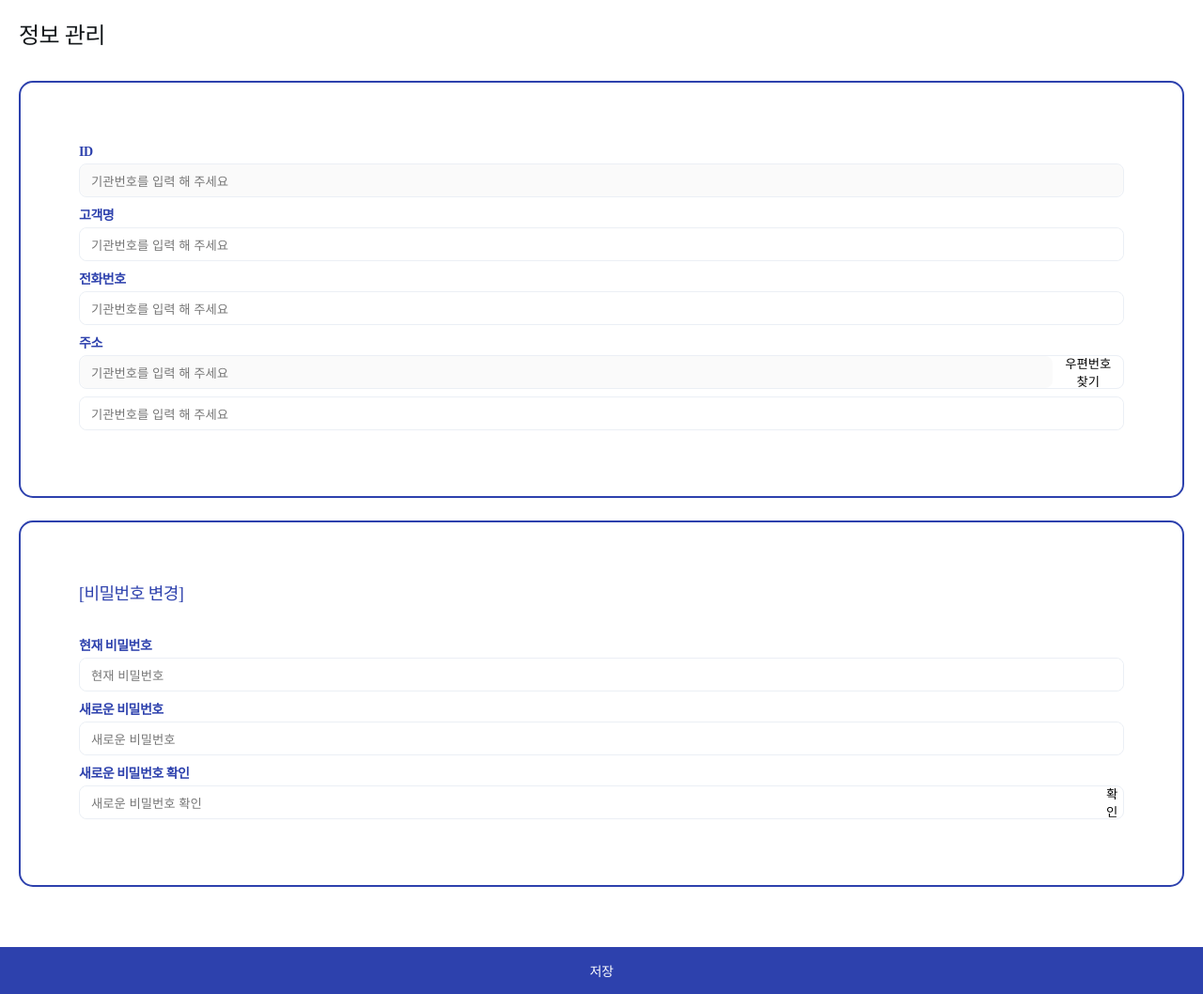
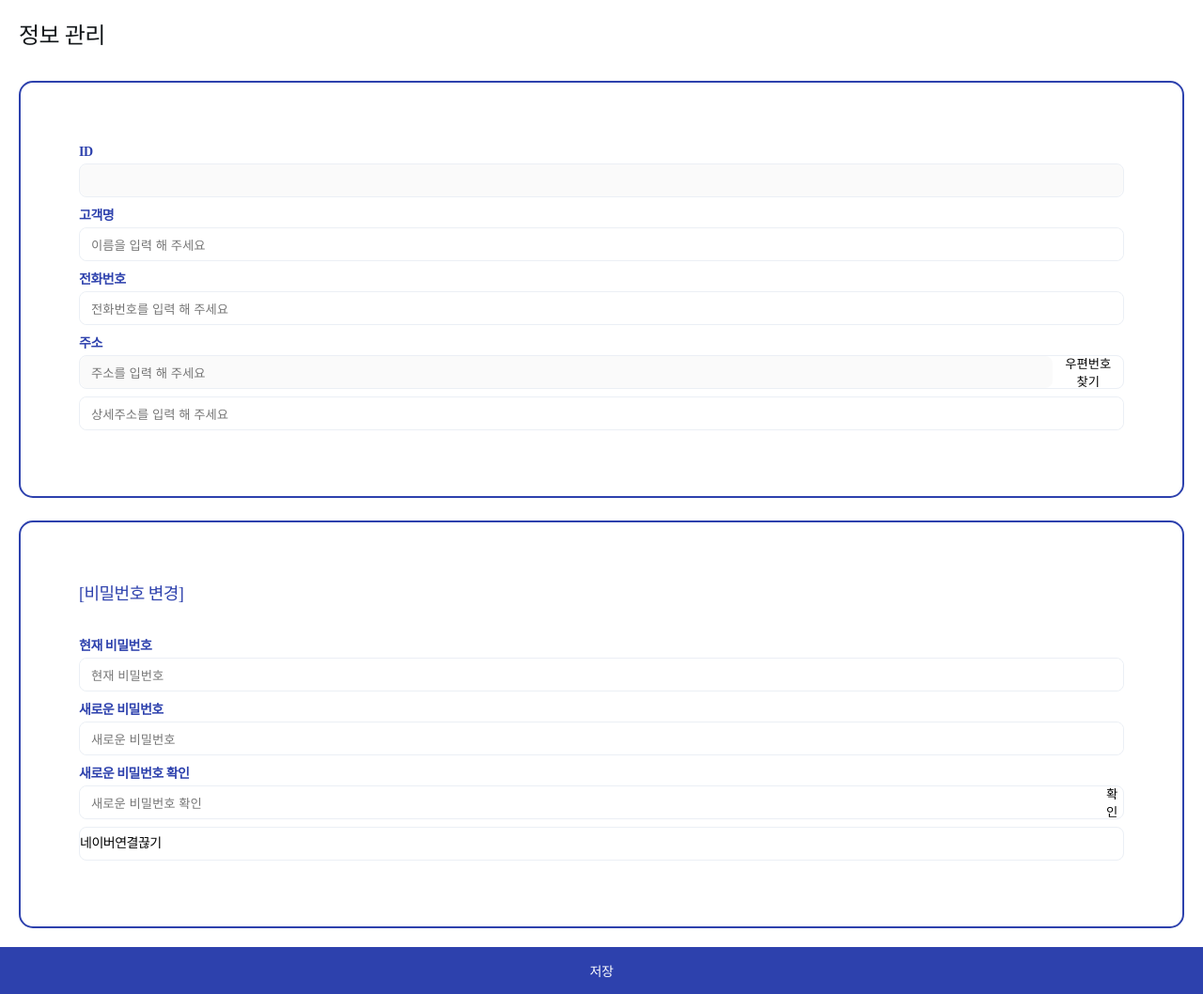
Before and after one commit to dubhe-fintime/finTime_client, a Flask app: page /mypage in a window 1280 px wide. Shown: the part 60-1118 px from the top of the page at 94% size. Run offline with Flask 3, Linux system fonts and the light colour scheme; some libraries are stand-ins or nearby versions; some web fonts are replaced.

Commit message:
네이버간편로그인

```diff
--- a/templates/page/myPage.html
+++ b/templates/page/myPage.html
@@ -175,25 +175,25 @@
         <div class="test">
             <h3>ID</h3>
             <div class="input-wrap sm">
-                <input id="userID" class="input" placeholder="기관번호를 입력 해 주세요" onfocus="FocusInput('userID')" oninput="ChangeInput('userID')" onblur="BlurInput('userID')" value="" required="" disabled>
+                <input id="userID" class="input" onfocus="FocusInput('userID')" oninput="ChangeInput('userID')" onblur="BlurInput('userID')" value="" required="" disabled>
                 <span class="delete-btn" onclick="DeleteInput('userID')"></span>
             </div>
 
             <h3>고객명</h3>
             <div class="input-wrap sm">
-                <input id="userNm" class="input" placeholder="기관번호를 입력 해 주세요" onfocus="FocusInput('userNm')" oninput="ChangeInput('userNm')" onblur="BlurInput('userNm')" value="" required="">
+                <input id="userNm" class="input" placeholder="이름을 입력 해 주세요" onfocus="FocusInput('userNm')" oninput="ChangeInput('userNm')" onblur="BlurInput('userNm')" value="" required="">
                 <span class="delete-btn" onclick="DeleteInput('userNm')"></span>
             </div>
 
             <h3>전화번호</h3>
             <div class="input-wrap sm">
-                <input id="user_telNo" class="input" placeholder="기관번호를 입력 해 주세요" onfocus="FocusInput('user_telNo')" oninput="ChangeInput('user_telNo')" onblur="BlurInput('user_telNo')" value="" required="">
+                <input id="user_telNo" class="input" placeholder="전화번호를 입력 해 주세요" onfocus="FocusInput('user_telNo')" oninput="ChangeInput('user_telNo')" onblur="BlurInput('user_telNo')" value="" required="">
                 <span class="delete-btn" onclick="DeleteInput('user_telNo')"></span>
             </div>
 
             <h3>주소</h3>
             <div class="input-wrap sm">
-                <input id="user_address_1" class="input" placeholder="기관번호를 입력 해 주세요" disabled>
+                <input id="user_address_1" class="input" placeholder="주소를 입력 해 주세요" disabled>
                 <span class="delete-btn" onclick="DeleteInput('user_address')"></span>
 
                 <button class="address-btn" onclick="daumAPI()">
@@ -202,7 +202,7 @@
 
             </div>
             <div class="input-wrap sm">
-                <input id="user_address_2" class="input" placeholder="기관번호를 입력 해 주세요" onfocus="FocusInput('user_address_2')" oninput="ChangeInput('user_address_2')" onblur="BlurInput('user_address_2')" value="" required="">
+                <input id="user_address_2" class="input" placeholder="상세주소를 입력 해 주세요" onfocus="FocusInput('user_address_2')" oninput="ChangeInput('user_address_2')" onblur="BlurInput('user_address_2')" value="" required="">
                 <span class="delete-btn" onclick="DeleteInput('user_address_2')"></span>
             </div>
         </div>
@@ -229,7 +229,15 @@
                     <button id="checkPassBtn" type="button">확인</button>
                 </div>
             </form>
+            <form id="snsForm">
+                <div class="input-wrap sm" id="naverDisconnect">
+                    <a id="naver-login-btn" href="{{api_domain}}/naverDisconnect">
+                        네이버연결끊기
+                    </a>
                 </div>
+            </form>
+        </div>
+
     </form>
     </main>
     <footer id="saveBtn" class="footer">저장</footer>
@@ -238,6 +246,7 @@
 
         $(document).ready(function () {
             localStorage.getItem("id")
+            getLoginInfo()
         })
 
 
@@ -275,9 +284,6 @@
             OpenModal('확인', "", true, "", "", "확인", "", "", "xs", values)
         });
 
-
-
-
         //다음 우편번호 API
         function daumAPI(){
             new daum.Postcode({
@@ -286,6 +292,51 @@
                     $("#user_address_1").val(data.address)
                 }
             }).open();
+        }
+        // 로그인 정보 가져오기
+        function getLoginInfo(){
+            let formData = new FormData();
+
+            let id = localStorage.getItem("id");
+            let token = localStorage.getItem("token");
+
+            formData.append("id",id);
+            formData.append("token",token);
+            fetch("{{api_domain}}/getUserInfo", {
+                method: "POST",
+                headers: {"Authorization":token},
+                body: formData
+            })
+            .then(response => response.json())
+            .then(data => {
+                userDataSet(data)
+                loginTypeManage(data)
+            })
+            .catch(error => {
+                console.error("Error:", error);
+            });
+        }
+        // 기본정보세팅
+        function userDataSet(userInfo){
+            console.log(userInfo)
+            console.log(userInfo.userId)
+            $('#userID').val(userInfo.userId)
+            $('#userNm').val(userInfo.name)
+            $('#user_telNo').val(userInfo.phoneNo)
+            $('#user_address_1').val(userInfo.addr1)
+            $('#user_address_2').val(userInfo.addr2)
+        }
+        // 로그인수단관리
+        function loginTypeManage(userInfo){
+            $('#pwForm').attr('style','display:none');
+            if(data.snsType=='')
+            {
+                $('#pwForm').attr('style','display:block');
+            }
+            if(data.snsType=='NAVER')
+            {
+                $('#naverDisconnect').attr('style','display:block');
+            }
         }
     </script>
 
```
Also changed, not shown: templates/page/fintimeMain.html (+8 -0 lines), templates/page/index.html (+15 -0 lines), static/assets/images/naver_login_icon2.png (added). Lines whose indentation alone changed are shown as unchanged.
